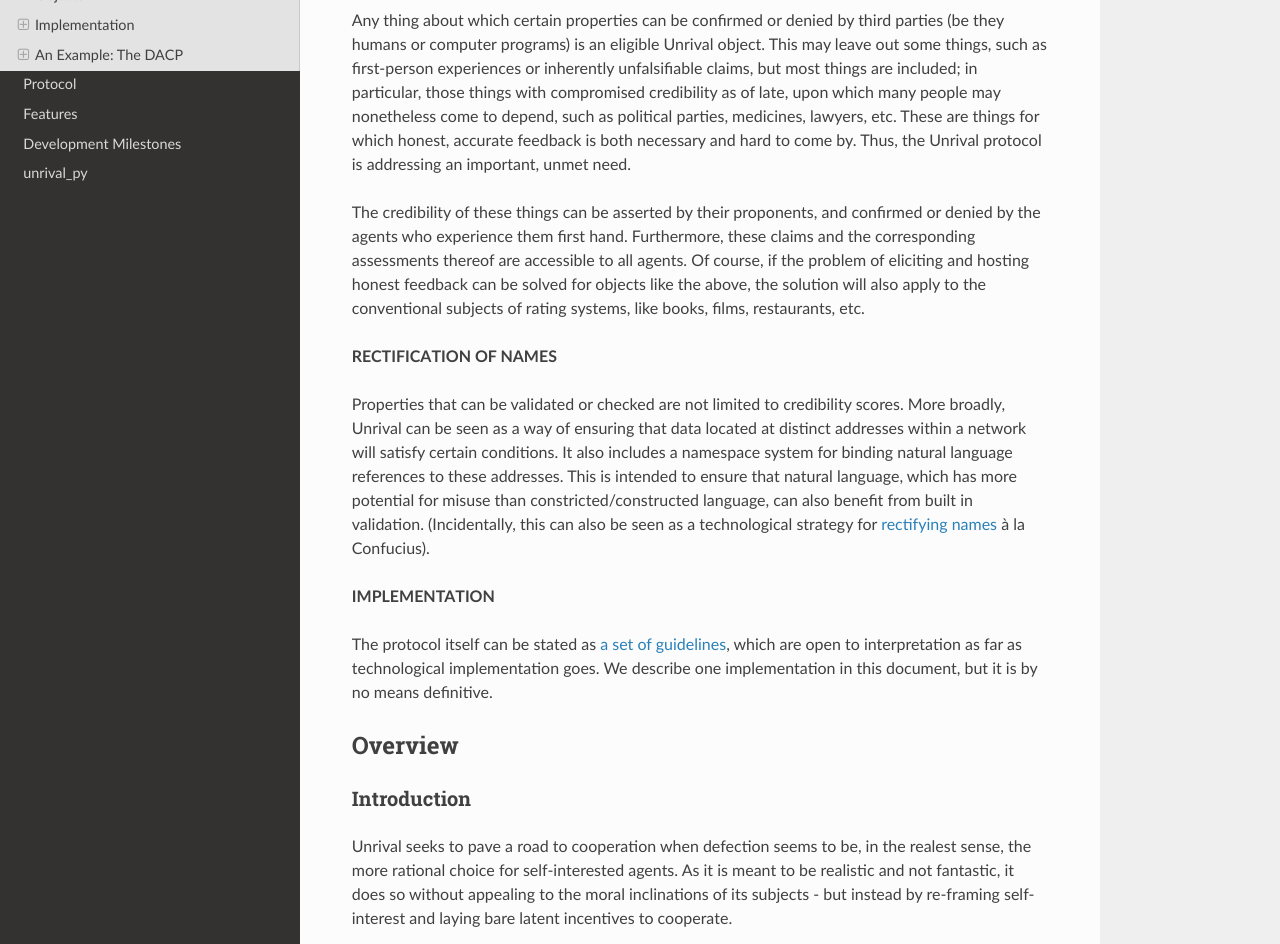
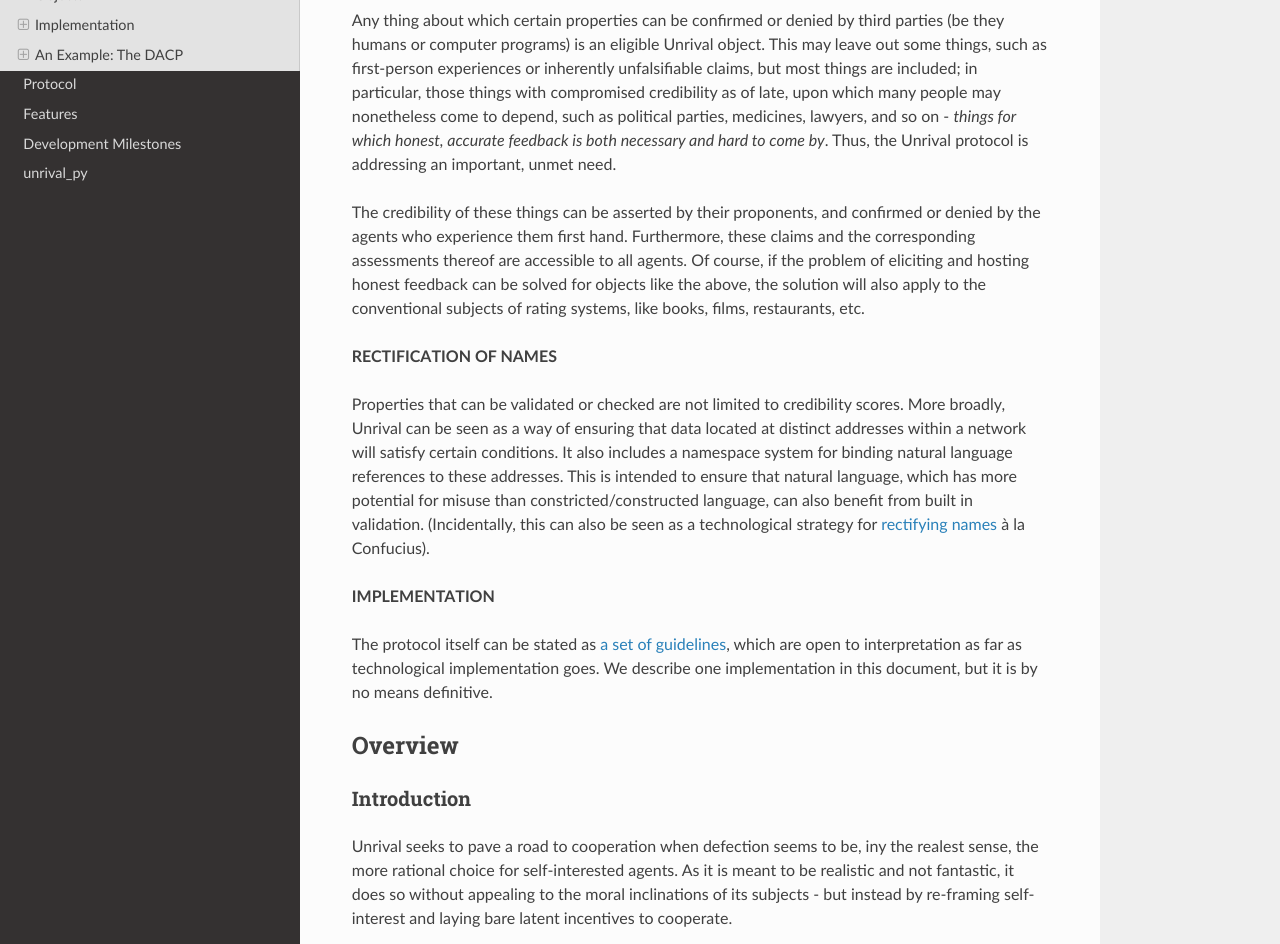
Before and after one commit to unrival-protocol/documentation, a Sphinx documentation site: the page built from source/whitepaper.rst, in a window 1280 px wide and 1400 px high, scrolled down 224 px. Shown: the part 247-1191 px from the top of the window. Built offline with Sphinx 7.4.7 and the Read the Docs theme 2.0.0, drawn with Linux system fonts in a browser that asks for light colours; some of the changed text lies outside the part shown.

Commit message:
correct typo

```diff
--- a/source/.#whitepaper.org
+++ b/source/.#whitepaper.org
@@ -1 +1 @@
-davidjoseph@Clients-MacBook-Pro.local.46688
+davidjoseph@Clients-MacBook-Pro.local.27361
--- a/source/whitepaper.org
+++ b/source/whitepaper.org
@@ -7,7 +7,7 @@
 
 *UNIVERSAL FEEDBACK*
 
-Any thing about which certain properties can be confirmed or denied by third parties (be they humans or computer programs) is an eligible Unrival object.  This may leave out some things, such as first-person experiences or inherently unfalsifiable claims, but most things are included;  in particular, those things with compromised credibility as of late, upon which many people may nonetheless come to depend, such as political parties, medicines, lawyers, etc.  These are things for which honest, accurate feedback is both necessary and hard to come by.  Thus, the Unrival protocol is addressing an important, unmet need.
+Any thing about which certain properties can be confirmed or denied by third parties (be they humans or computer programs) is an eligible Unrival object.  This may leave out some things, such as first-person experiences or inherently unfalsifiable claims, but most things are included;  in particular, those things with compromised credibility as of late, upon which many people may nonetheless come to depend, such as political parties, medicines, lawyers, and so on - /things for which honest, accurate feedback is both necessary and hard to come by/.  Thus, the Unrival protocol is addressing an important, unmet need.
 
 The credibility of these things can be asserted by their proponents, and confirmed or denied by the agents who experience them first hand.  Furthermore, these claims and the corresponding assessments thereof are accessible to all agents.  Of course, if the problem of eliciting and hosting honest feedback can be solved for objects like the above, the solution will also apply to the conventional subjects of rating systems, like books, films, restaurants, etc.
 
@@ -23,7 +23,7 @@
 
 * Overview
 ** Introduction
-Unrival seeks to pave a road to cooperation when defection seems to be, in the realest sense, the more rational choice for self-interested agents.  As it is meant to be realistic and not fantastic, it does so without appealing to the moral inclinations of its subjects - but instead by re-framing self-interest and laying bare latent incentives to cooperate.
+Unrival seeks to pave a road to cooperation when defection seems to be, iny the realest sense, the more rational choice for self-interested agents.  As it is meant to be realistic and not fantastic, it does so without appealing to the moral inclinations of its subjects - but instead by re-framing self-interest and laying bare latent incentives to cooperate.
 
 But, where agents stand to benefit maximally by cooperating, shouldn't they be doing so already?  This may seem paradoxical, but not always.  Think of Mutually Assured Destruction: although individual nations may prefer all-around nuclear disarmament, they'd be crazy (by this calculus) to adopt this strategy - doing so would only give other nations a leg up in the struggle for international dominance, and would be very unlikely to bring about the optimal outcome.  Thus, in a nuclear-armed world, nations are trapped in a /race to the bottom/.
 
@@ -75,7 +75,7 @@
 - The web did the same for content creation and can be considered the /internet of HTML websites/.
 - We sometimes refer to new technologies as the /internet of X/, where X purportedly does for some subject what the internet did for computing - that is, democratize, interconnect, and so on.
 - For example, Bitcoin has been called the [[https://theinternetofmoney.info/][the Internet of Money]], and has been claimed to do for money what the web did for humanly-digestible text.
-- The subjects of such claims (and the claims themselves) can be turned into Unrival objects, opening a channel of meaningful feedback pertaining to these claims.  For agents, the strategic advantage gained thereby would be the ability to know whether these claims have been substantiated.
+- The subjects of such claims (and the claims themselves) can be turned into Unrival objects, opening a feedback channel where none previously existed.  For agents, the strategic advantage gained thereby would be the ability to know whether these claims have been substantiated.
 - Naturally, not all objects have the potential to inspire dialogue with significant growth factor.  One particular object that may is the [[*Goal][goal]].  This is because:
   - Individuals, especially those raised on social media, have a difficult time connecting with others in non-superficial ways.  This is largely a result of the media on which they coalesce; if platforms adopt the strategy of [[https://www.fastcompany.com/1836569/hijacking-emotion-key-engaging-your-audience][limbic hijacking]] (which they must, in order to stay competitive), then their users' screen time will tend to increase to the detriment of their mental health.  Because humans have social needs, despite their social quarantining by "social" media, creating the illusion of social interaction is a significant value proposition for platforms.  Customers are all too willing to outsource their heretofore instinctual social bonding capacity to these platforms.  A way to share desires deeper than seeing the next Marvel movie is much needed in this meaning vacuum.  Thinking in terms of goals necessitates cognizance of desires or needs deeper to the surface-level behaviors these goals motivate.  Thus, an a social network based on an internet of goals could serve as a medium of meaningful human bonding.  /Would you rather connect with others who share the same goals as you, or with others who took the same clickbait?/  Today's social media platforms produce the latter.
   - Clarity regarding goals is a missing element of many group endeavors, and an easy way to achieve this would be readily adopted by many.
--- a/source/whitepaper.rst
+++ b/source/whitepaper.rst
@@ -13,7 +13,7 @@
 
 **UNIVERSAL FEEDBACK**
 
-Any thing about which certain properties can be confirmed or denied by third parties (be they humans or computer programs) is an eligible Unrival object.  This may leave out some things, such as first-person experiences or inherently unfalsifiable claims, but most things are included;  in particular, those things with compromised credibility as of late, upon which many people may nonetheless come to depend, such as political parties, medicines, lawyers, etc.  These are things for which honest, accurate feedback is both necessary and hard to come by.  Thus, the Unrival protocol is addressing an important, unmet need.
+Any thing about which certain properties can be confirmed or denied by third parties (be they humans or computer programs) is an eligible Unrival object.  This may leave out some things, such as first-person experiences or inherently unfalsifiable claims, but most things are included;  in particular, those things with compromised credibility as of late, upon which many people may nonetheless come to depend, such as political parties, medicines, lawyers, and so on - *things for which honest, accurate feedback is both necessary and hard to come by*.  Thus, the Unrival protocol is addressing an important, unmet need.
 
 The credibility of these things can be asserted by their proponents, and confirmed or denied by the agents who experience them first hand.  Furthermore, these claims and the corresponding assessments thereof are accessible to all agents.  Of course, if the problem of eliciting and hosting honest feedback can be solved for objects like the above, the solution will also apply to the conventional subjects of rating systems, like books, films, restaurants, etc.
 
@@ -33,7 +33,7 @@
 Introduction
 ~~~~~~~~~~~~
 
-Unrival seeks to pave a road to cooperation when defection seems to be, in the realest sense, the more rational choice for self-interested agents.  As it is meant to be realistic and not fantastic, it does so without appealing to the moral inclinations of its subjects - but instead by re-framing self-interest and laying bare latent incentives to cooperate.
+Unrival seeks to pave a road to cooperation when defection seems to be, iny the realest sense, the more rational choice for self-interested agents.  As it is meant to be realistic and not fantastic, it does so without appealing to the moral inclinations of its subjects - but instead by re-framing self-interest and laying bare latent incentives to cooperate.
 
 But, where agents stand to benefit maximally by cooperating, shouldn't they be doing so already?  This may seem paradoxical, but not always.  Think of Mutually Assured Destruction: although individual nations may prefer all-around nuclear disarmament, they'd be crazy (by this calculus) to adopt this strategy - doing so would only give other nations a leg up in the struggle for international dominance, and would be very unlikely to bring about the optimal outcome.  Thus, in a nuclear-armed world, nations are trapped in a *race to the bottom*.
 
@@ -101,7 +101,7 @@
 
 - For example, Bitcoin has been called the `the Internet of Money <https://theinternetofmoney.info/>`_, and has been claimed to do for money what the web did for humanly-digestible text.
 
-- The subjects of such claims (and the claims themselves) can be turned into Unrival objects, opening a channel of meaningful feedback pertaining to these claims.  For agents, the strategic advantage gained thereby would be the ability to know whether these claims have been substantiated.
+- The subjects of such claims (and the claims themselves) can be turned into Unrival objects, opening a feedback channel where none previously existed.  For agents, the strategic advantage gained thereby would be the ability to know whether these claims have been substantiated.
 
 - Naturally, not all objects have the potential to inspire dialogue with significant growth factor.  One particular object that may is the `Goal`_.  This is because:
 
```
